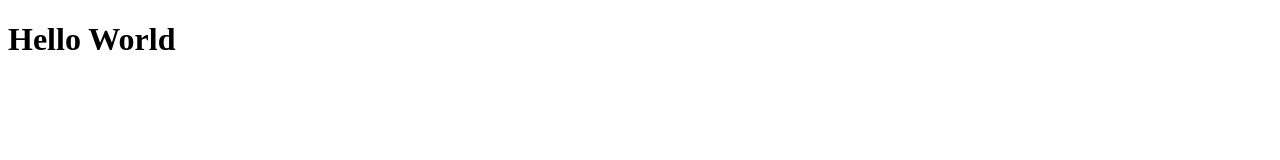
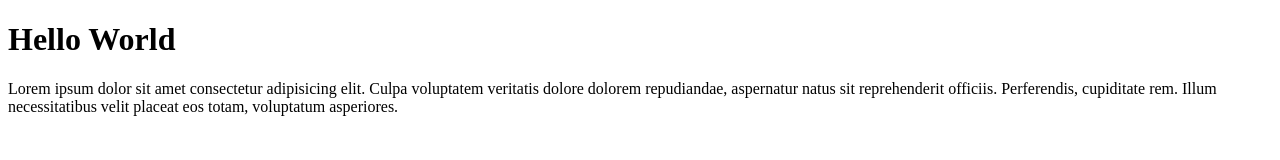
Before and after one commit to adiansyahputra/adi-git-test, a plain HTML site: page index.html in a window 1280 px wide. Drawn offline with Linux system fonts and the light colour scheme.

Commit message:
menambahkan paragraf

```diff
--- a/index.html
+++ b/index.html
@@ -9,6 +9,11 @@
 
 <body>
     <h1>Hello World</h1>
+    <p>
+        Lorem ipsum dolor sit amet consectetur adipisicing elit. Culpa voluptatem veritatis dolore dolorem repudiandae,
+        aspernatur natus sit reprehenderit officiis. Perferendis, cupiditate rem. Illum necessitatibus velit placeat eos
+        totam, voluptatum asperiores.
+    </p>
 </body>
 
 </html>
```
